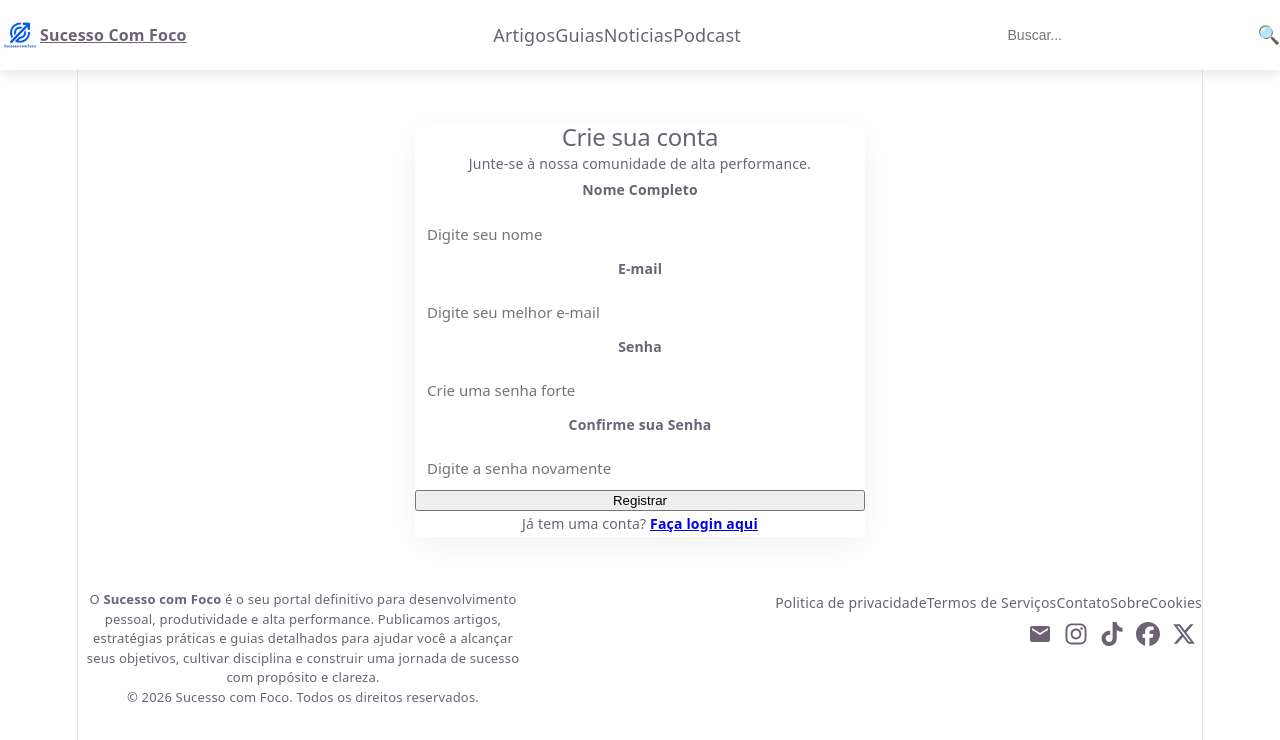
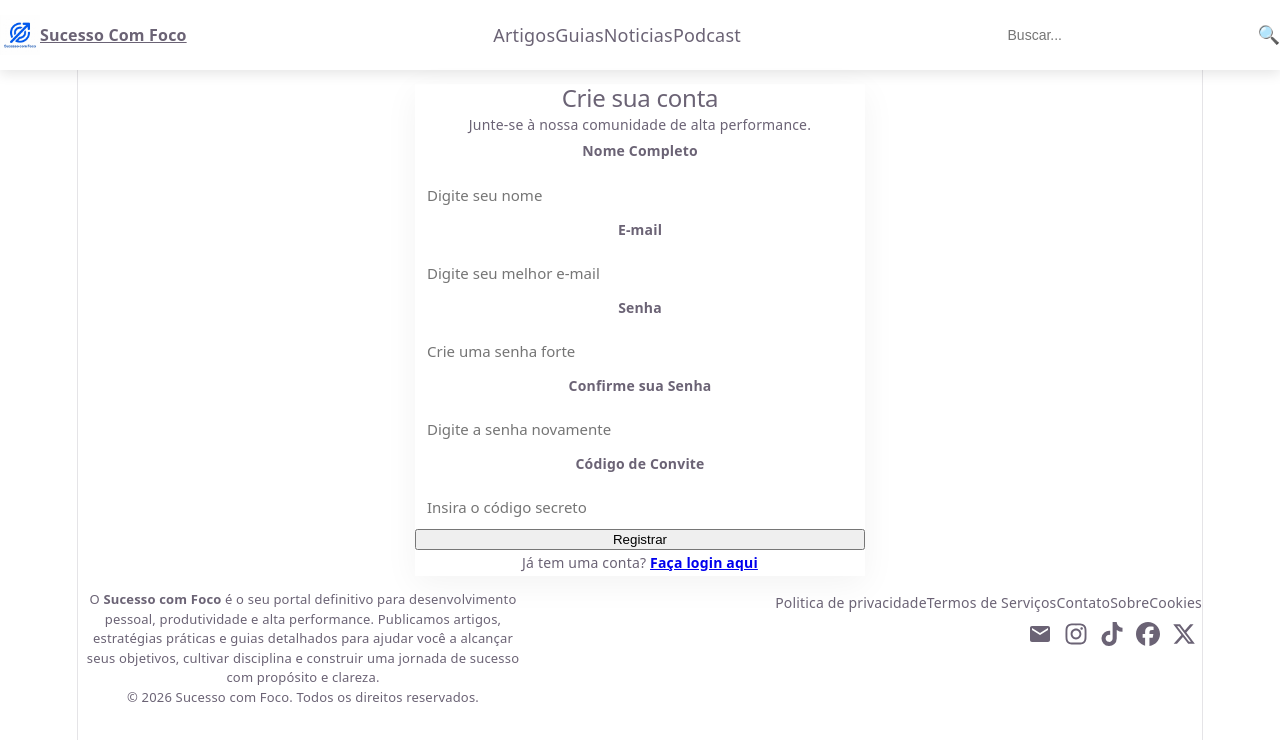
Before and after one commit to oliveiiraviictor/blog-sucesso-com-foco, a React app in the folder frontend/: page /register in a window 1280 px wide. Shown: the top 740 px of the page. Built offline with nearby package versions, Linux system fonts and the light colour scheme; the HTML template or start-up script is replaced by a standard one.

Commit message:
Finalizando o codigo de ativação para poder se registrar no sistema e corrigindo alguns bugs na criação de artigo

```diff
--- a/frontend/src/pages/Dashboard/Dashboard.jsx
+++ b/frontend/src/pages/Dashboard/Dashboard.jsx
@@ -83,9 +83,11 @@ export default function Dashboard() {
         descricao: '',
         conteudo: '',
         imagemCapa: '',
-        categoriaId: categorias.length > 0 ? categorias[0].id : '',
+        categoriaId: '',
         tempoDeLeitura: ''
       });
+
+      navigate('/');
 
     } catch (err) {
       console.error("Erro completo:", err);
--- a/frontend/src/pages/Register/Register.jsx
+++ b/frontend/src/pages/Register/Register.jsx
@@ -12,6 +12,7 @@ export default function Register() {
   const [confirmarSenha, setConfirmarSenha] = useState('');
   const [error, setError] = useState(null);
   const [loading, setLoading] = useState(false);
+  const [codigoConvite, setCodigoConvite] = useState('');
 
   const navigate = useNavigate();
 
@@ -28,8 +29,7 @@ export default function Register() {
     setLoading(true);
 
     try {
-      await authService.register(nome, email, senha);
-      // Após registrar com sucesso, envia o usuário para a tela de login
+      await authService.register(nome, email, senha, codigoConvite);
       navigate('/login');
     } catch (err) {
       setError(err.response?.data?.error || 'Erro ao criar conta. Verifique os dados e tente novamente.');
@@ -99,7 +99,17 @@ export default function Register() {
               />
             </div>
 
-            {/* O campo do código de convite entrará aqui no futuro */}
+            <div className="form-group">
+              <label htmlFor="codigoConvite">Código de Convite</label>
+              <input
+                  type="text" // Pode ser 'text' se preferir que fique visível
+                  id="codigoConvite"
+                  value={codigoConvite}
+                  onChange={(e) => setCodigoConvite(e.target.value)}
+                  placeholder="Insira o código secreto"
+                  required
+              />
+            </div>
 
             <button type="submit" className="btn-action" disabled={loading}>
               {loading ? 'Criando conta...' : 'Registrar'}
--- a/frontend/src/services/authService.js
+++ b/frontend/src/services/authService.js
@@ -2,11 +2,12 @@ import api from './api';
 
 const authService = {
 
-    register: async (nome, email, senha) => {
+    register: async (nome, email, senha, codigoConvite) => {
         const response = await api.post('/users/register', {
             nome,
             email,
-            senha
+            senha,
+            codigoConvite
         });
         return response.data;
     },
```
Also changed, not shown: 1 other file (tests, documents, lock files or other folders).
